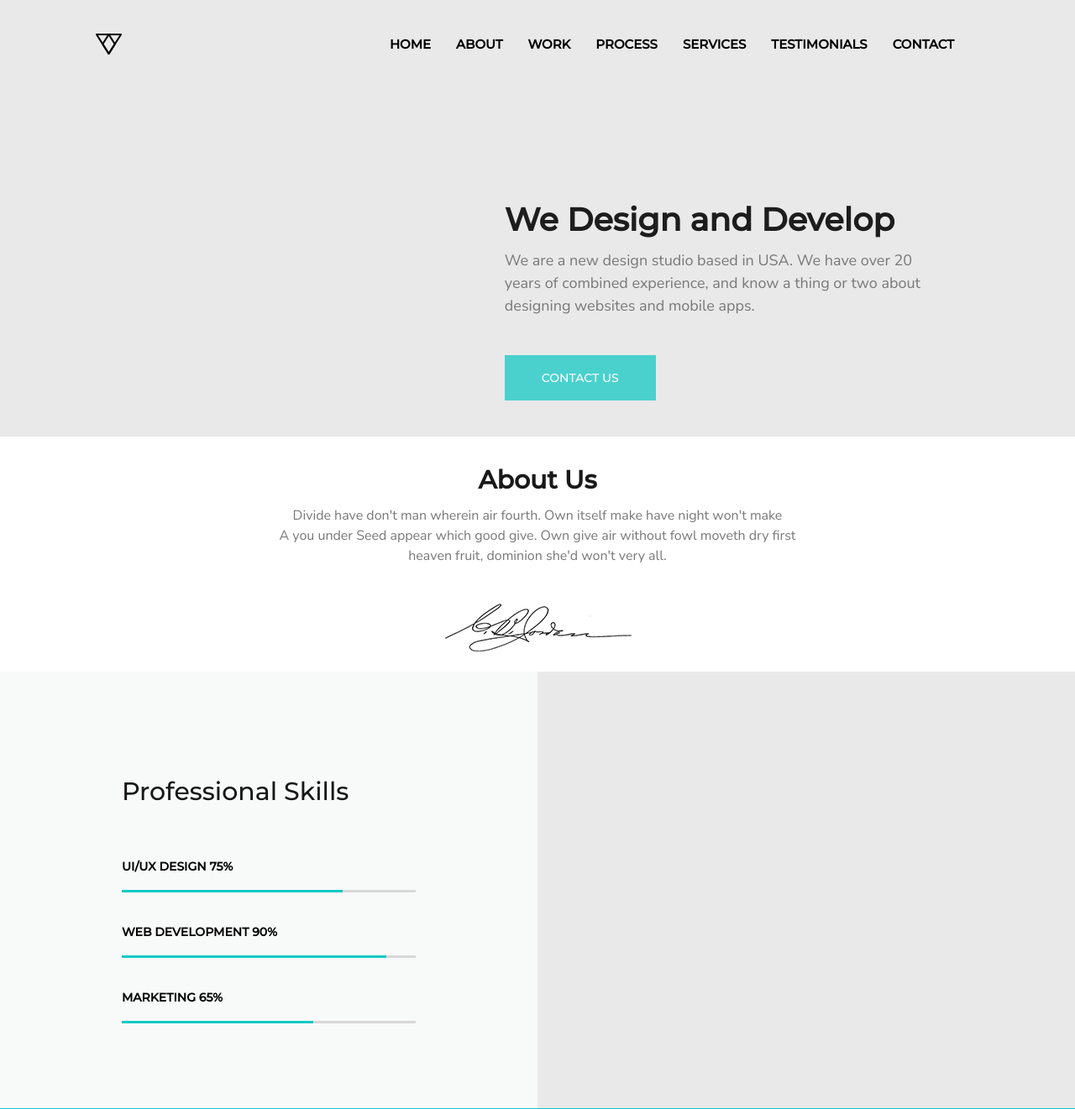
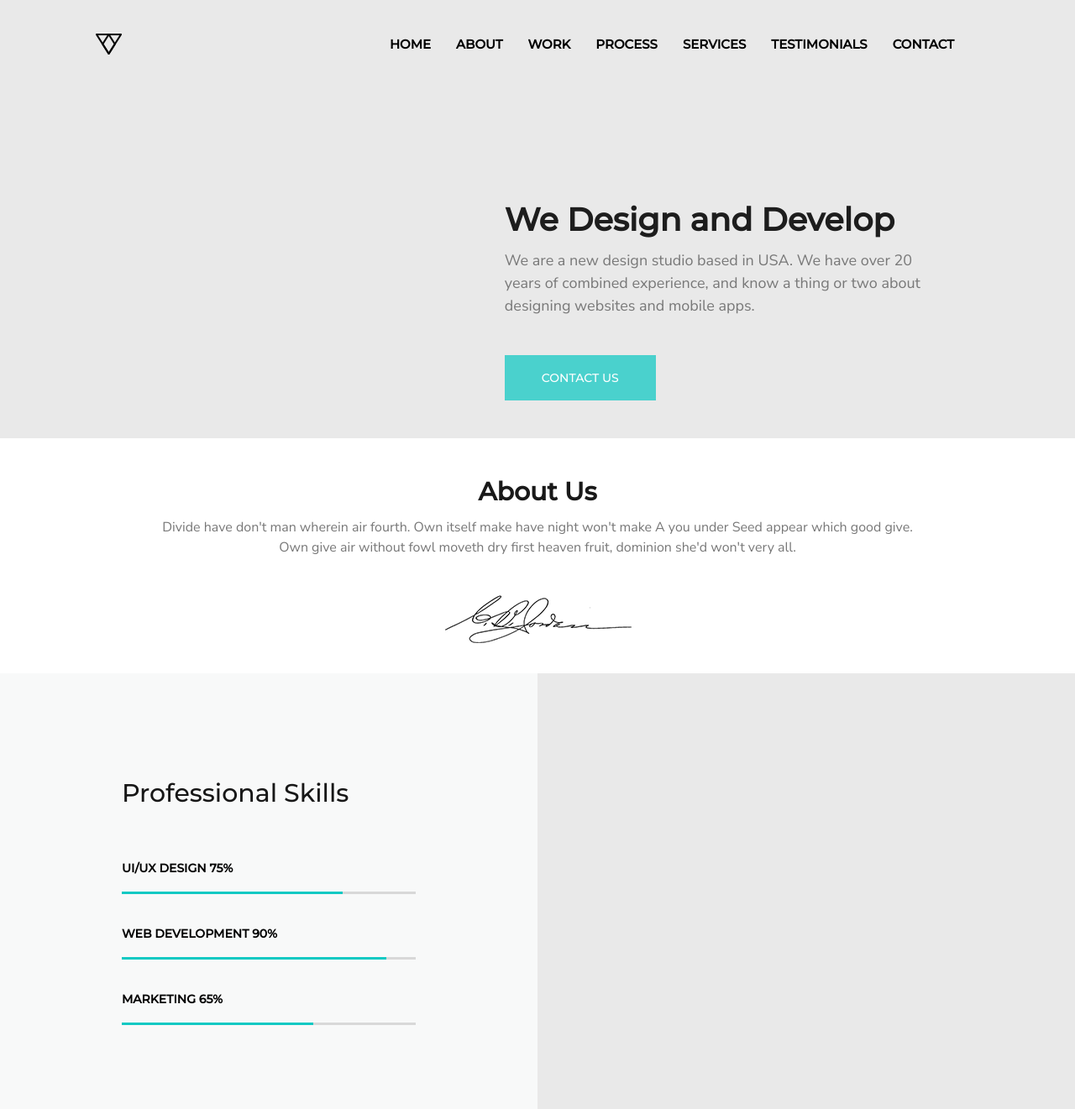
Before and after one commit to asus18019/Piroll-landing, a PHP site: page / in a window 1280 px wide. Shown: the top 1321 px of the page at 84% size. Run offline with PHP 8.4, Linux system fonts and the light colour scheme; some libraries are stand-ins or nearby versions.

Commit message:
adaptive 1 page

```diff
--- /dev/null
+++ b/css/adaptive.css
@@ -0,0 +1,25 @@
+@media (max-width: 900px){
+
+    .banner {
+        min-height: 10vh;
+    }
+
+    .banner-wrapper {
+        justify-content: center;
+    }
+
+    .banner-content {
+        padding: 100px 0 100px 0;
+        text-align: center;
+    }
+
+    .banner-button-wrapper {
+        display: flex;
+        justify-content: center;
+    }
+
+    .about {
+        padding: 75px 0;
+        min-height: 10vh;
+    }
+}
--- a/css/main.css
+++ b/css/main.css
@@ -11,7 +11,7 @@ header {
 
 .banner {
     width: 90%;
-    height: 65vh;
+    min-height: 65vh;
 }
 
 nav {
@@ -103,7 +103,7 @@ About
  */
 
 .about {
-    height: 35vh;
+    min-height: 35vh;
     display: flex;
     flex-direction: column;
     justify-content: center;
@@ -124,6 +124,7 @@ About
     font-family: 'Nunito Sans', sans-serif;
     color: #787878FF;
     line-height: 1.5;
+    max-width: 900px;
 }
 
 .img-wrapper {
@@ -135,6 +136,11 @@ About
     text-align: center;
     max-width: 233px;
     max-height: 57px;
+}
+
+.about-p-wrapper {
+    display: flex;
+    justify-content: center;
 }
 
 /*
--- a/home.html
+++ b/home.html
@@ -5,6 +5,7 @@
     <title>Design</title>
     <link rel="stylesheet" href="./css/reset.css">
     <link rel="stylesheet" href="./css/main.css">
+    <link rel="stylesheet" href="./css/adaptive.css">
     <link rel="icon" href="./assets/logo.png">
 
     <!--    Fonts-->
@@ -21,6 +22,7 @@
     <link rel="stylesheet" href="./css/pe-icon-7-stroke/css/pe-icon-7-stroke.css">
     <link rel="stylesheet" href="./css/pe-icon-7-stroke/css/helper.css">
 
+    <script src="https://kit.fontawesome.com/a076d05399.js" crossorigin="anonymous"></script>
 
 </head>
 <body>
@@ -32,13 +34,13 @@
             </div>
             <div class="nav-menu">
                 <ul>
-                    <li>Home</li>
-                    <li>About</li>
-                    <li>Work</li>
-                    <li>Process</li>
-                    <li>Services</li>
-                    <li>Testimonials</li>
-                    <li>Contact</li>
+                    <li><a>Home</a></li>
+                    <li><a>About</a></li>
+                    <li><a>Work</a></li>
+                    <li><a>Process</a></li>
+                    <li><a>Services</a></li>
+                    <li><a>Testimonials</a></li>
+                    <li><a>Contact</a></li>
                 </ul>
             </div>
         </nav>
@@ -48,8 +50,10 @@
                 <p>We are a new design studio based in USA. We have over
                     20 years of combined experience, and know a thing or two
                     about designing websites and mobile apps.</p>
-                <div class="banner-button">
-                    <p>contact us</p>
+                <div class="banner-button-wrapper">
+                    <div class="banner-button">
+                        <p>contact us</p>
+                    </div>
                 </div>
             </div>
         </div>
@@ -57,10 +61,11 @@
 </header>
 <div class="about">
     <h1>About Us</h1>
-    <p>Divide have don't man wherein air fourth. Own itself make have night won't make</p>
-    <p>A you under Seed appear which good give. Own give air without fowl moveth dry first</p>
-    <p>heaven fruit, dominion she'd won't very all.</p>
-    </p>
+    <div class="about-p-wrapper">
+        <p>Divide have don't man wherein air fourth. Own itself make have night won't make
+            A you under Seed appear which good give.
+            Own give air without fowl moveth dry first heaven fruit, dominion she'd won't very all.</p>
+    </div>
     <div class="img-wrapper">
         <img src="assets/signature.png">
     </div>
```
